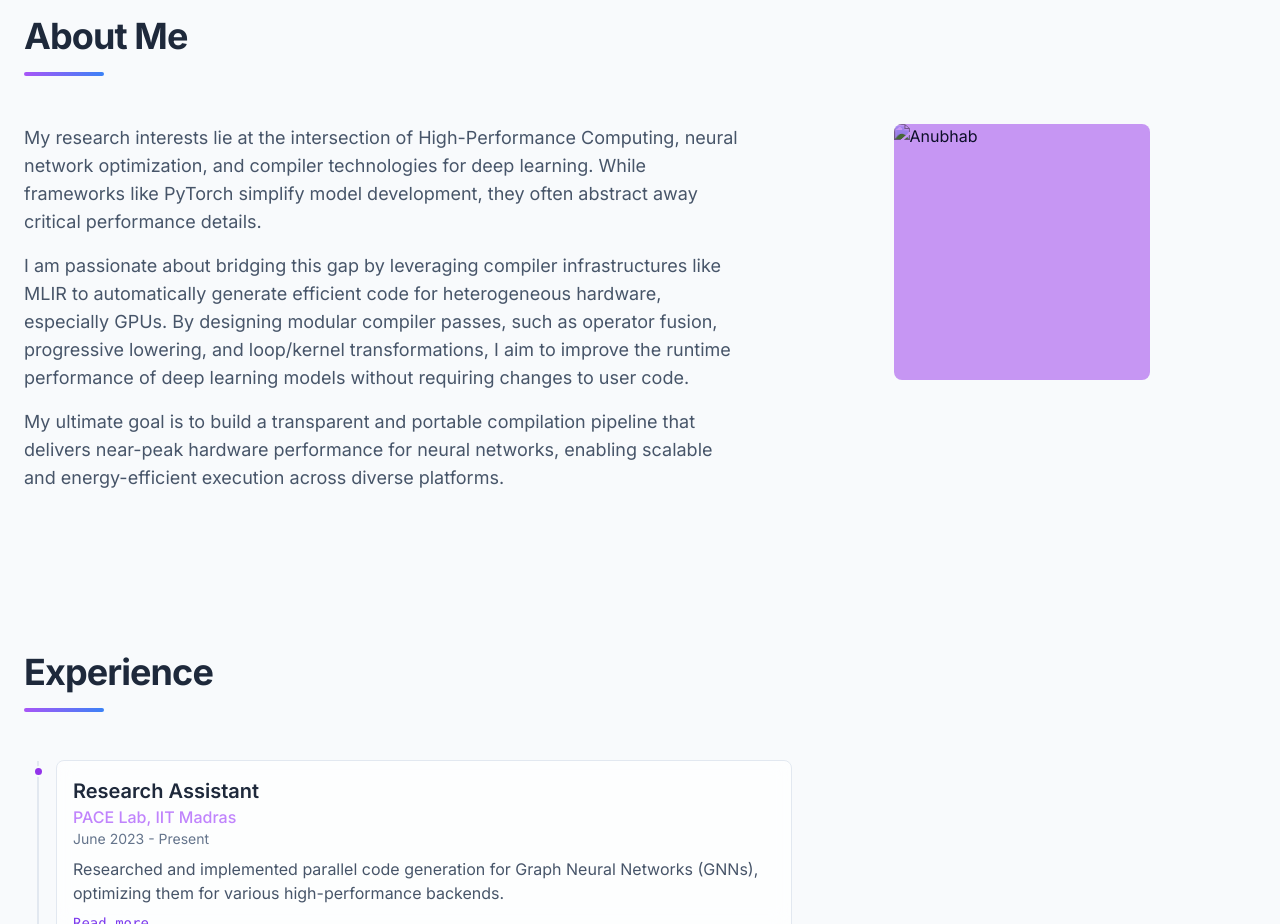
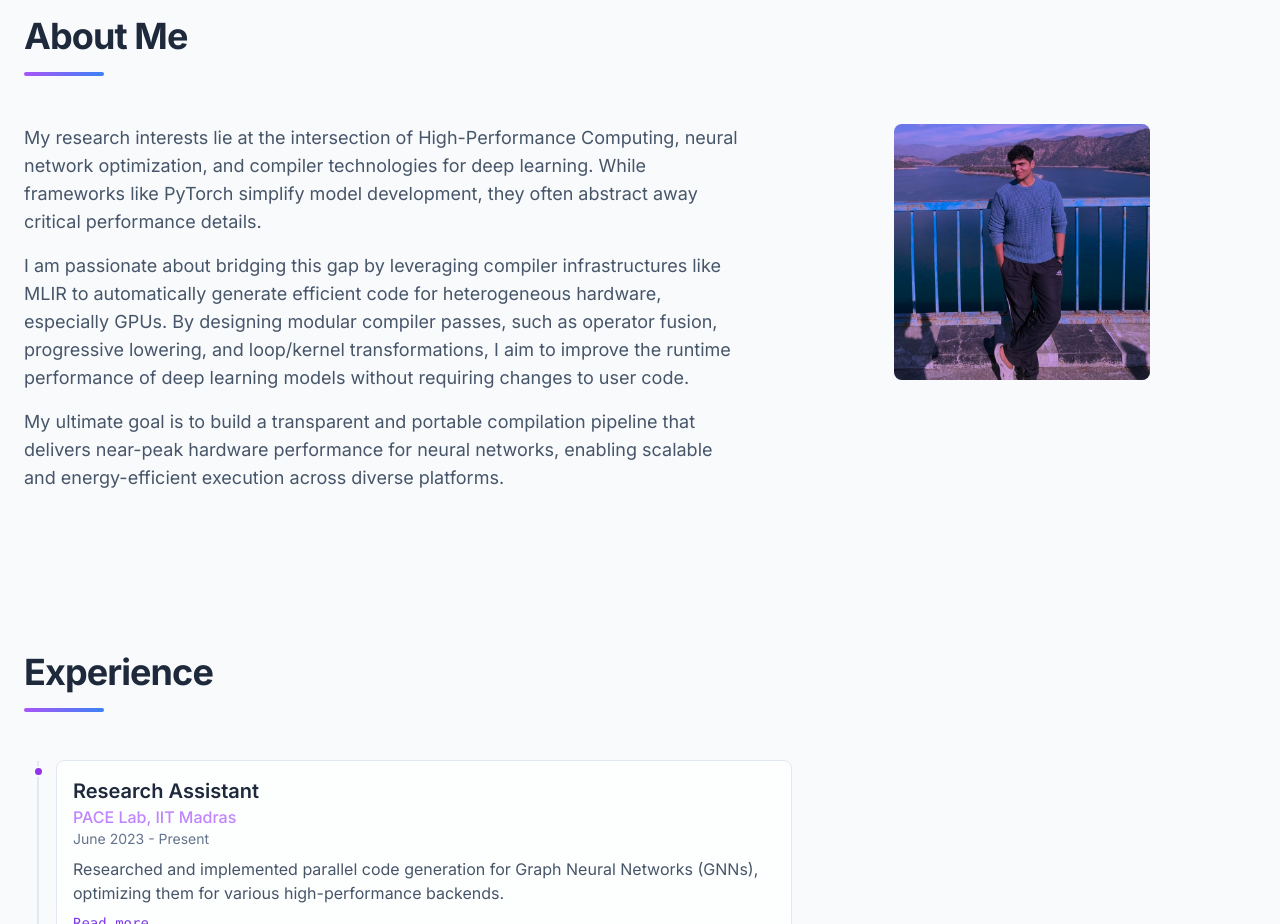
Before and after one commit to anubhavkhajuria/site, a plain HTML site: page index.html in a window 1280 px wide. Shown: the part 800-1724 px from the top of the page. Drawn offline with nearby package versions, Linux system fonts and the light colour scheme.

Commit message:
Update index.html

```diff
--- a/index.html
+++ b/index.html
@@ -242,7 +242,7 @@
                 </div>
                 <div class="md:col-span-2 flex justify-center">
                     <div class="w-64 h-64 rounded-lg overflow-hidden relative group">
-                        <img src="my.jpg" alt="Anubhab" class="w-full h-full object-cover">
+                        <img src="my.png" alt="Anubhab" class="w-full h-full object-cover">
                         <div class="absolute inset-0 bg-purple-600/50 mix-blend-multiply group-hover:bg-transparent transition-all duration-300"></div>
                         <div class="absolute inset-0 border-2 border-purple-500 rounded-lg transform scale-105 group-hover:scale-100 transition-transform duration-300"></div>
                     </div>
```
